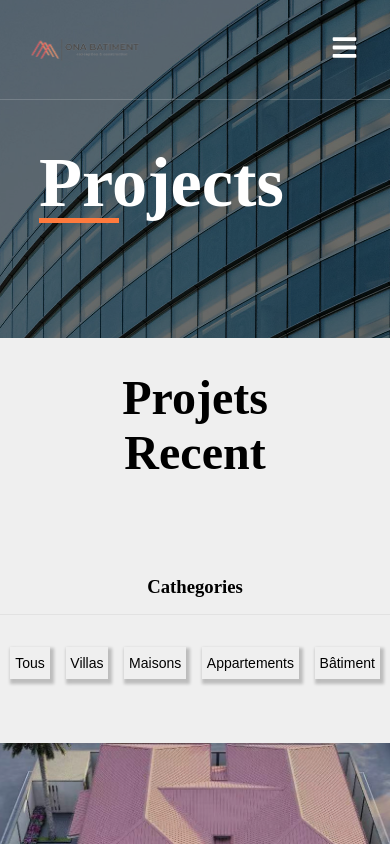
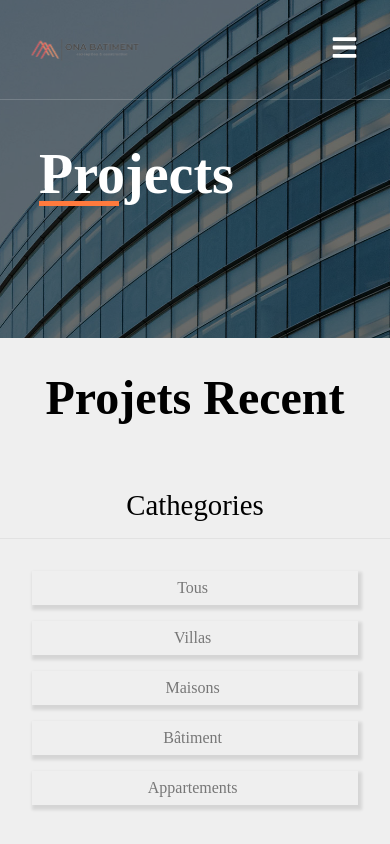
Before and after one commit to William-Hortone/ona-btm, a React (Create React App) app: page /projects in a window 390 px wide. Shown: the top 844 px of the page. Built offline with nearby package versions, Linux system fonts and the light colour scheme; a web font is replaced by a local one.

Commit message:
added a new motion transition

```diff
--- a/src/App.css
+++ b/src/App.css
@@ -2,10 +2,10 @@
   padding: 6rem 8rem;
 }
 .App{
-  height: 100vh;
+  height: 100%;
   width:100%;
-  background: transparent ;
-  position: relative;
+  /* background: transparent ; */
+  /* position: relative; */
   /* position: absolute;
   top: 0;
   left: 0; */
--- a/src/App.js
+++ b/src/App.js
@@ -17,7 +17,7 @@ const App = () => {
       className="App "
     >
       <Navbar />
-      <AnimatePresence exitBeforeEnter>
+      <AnimatePresence exitBeforeEnter initial={false}>
         <Routes key={location.pathname} location={location}>
           <Route path="/" element={<Home />} />
           <Route path="/about" element={<About />} />
--- a/src/Pages/Home/Home.jsx
+++ b/src/Pages/Home/Home.jsx
@@ -7,17 +7,16 @@ import {
   RecentProjects,
 } from "../../containers";
 import AnimatedPage from "../../components/AnimatedPages";
-import { motion as m } from "framer-motion";
-// import "./home.css";
+import { motion } from "framer-motion";
+import "./home.css";
 
 const Home = () => {
   return (
-    <AnimatedPage>
-      <div
-        // initial={{ y: "100%" }}
-        // animate={{ y: "0%" }}
-        // transition={{ duration: 0.75, ease: "easeOut" }}
-        // exit={{ opacity: 1 }}
+    <motion.div
+      initial={{ scaleY: 0 }}
+      animate={{ scaleY: 1 }}
+      exit={{ Scale: 0 }}
+      transition={{ duration: 0.75, ease: "easeOut" }}
       className="app__homePage"
     >
       <Header />
@@ -25,8 +24,7 @@ const Home = () => {
       <Consultation />
       <Specialization />
       <RecentProjects />
-      </div>
-    </AnimatedPage>
+    </motion.div>
   );
 };
 
--- a/src/Pages/Home/home.css
+++ b/src/Pages/Home/home.css
@@ -2,7 +2,7 @@
     position: absolute;
     top: 0;
     left: 0;
-    width: fullscreen;
-    height: full;
-    background-color: brown;
+    width: 100%;
+    height: 100%;
+    /* background-color: brown; */
 }
--- a/src/Pages/Projects/projects.css
+++ b/src/Pages/Projects/projects.css
@@ -5,7 +5,7 @@
     font-size: 3rem;
     padding: 4rem 6rem;
     font-family: var(--font-base);
-    font-weight: 900;
+    font-weight: 600;
 }
 @media screen and (max-width: 1000px){
     .app__projects h2{
@@ -17,3 +17,10 @@
         text-align: center;
     }
 }
+@media screen and (max-width: 550px){
+    .app__projects h2{
+        text-align: center;
+        font-size: 3rem;
+        padding: 2rem  0 0 0 ;
+    }
+}
--- a/src/Pages/about/About.jsx
+++ b/src/Pages/about/About.jsx
@@ -2,25 +2,24 @@ import React from "react";
 import { HeadImage, Consultation } from "../../components";
 import images from "../../constants/images";
 import { Story, Team } from "../../containers";
-import { motion as m } from "framer-motion";
+import { motion } from "framer-motion";
 import AnimatedPage from "../../components/AnimatedPages";
-// import "./about.css";
+import "./about.css";
 
 const About = () => {
   return (
-    <AnimatedPage>
-      <div
-        // initial={{ opacity: 0 }}
-        // animate={{ opacity: 1 }}
-        // transition={{ duration: 0.75, ease: "easeOut" }}
+    <motion.div
+      initial={{ scaleY: 0 }}
+      animate={{ scaleY: 1 }}
+      exit={{ Scale: 0 }}
+      transition={{ duration: 0.75, ease: "easeOut" }}
       className="app__about"
     >
       <HeadImage title="A Propos" img={images.building7} />
       <Story />
       <Team />
       <Consultation />
-      </div>
-    </AnimatedPage>
+    </motion.div>
   );
 };
 
--- a/src/Pages/about/about.css
+++ b/src/Pages/about/about.css
@@ -4,5 +4,5 @@
     left: 0;
     width: 100%;
     height: 100%;
-    background-color: brown;
+    /* background-color: brown; */
 }
--- a/src/components/Category/Category.jsx
+++ b/src/components/Category/Category.jsx
@@ -6,36 +6,37 @@ const Category = ({ handleFilterProjects }) => {
     <div className="categories-container">
       <h3>Cathegories</h3>
       <div className="categories_btn-container">
-        <button
+        <div
           className="btn-category"
           onClick={() => handleFilterProjects("all")}
         >
-          Tous
-        </button>
-        <button
+          <span> Tous</span>
+        </div>
+        <div
           className="btn-category"
           onClick={() => handleFilterProjects("Villa")}
         >
-          Villas
-        </button>
-        <button
+          <span> Villas</span>
+        </div>
+        <div
           className="btn-category"
           onClick={() => handleFilterProjects("Maison")}
         >
-          Maisons
-        </button>
-        <button
+          <span> Maisons</span>
+        </div>
+
+        <div
+          className="btn-category"
+          onClick={() => handleFilterProjects("Bâtiment")}
+        >
+          <span> Bâtiment</span>
+        </div>
+        <div
           className="btn-category"
           onClick={() => handleFilterProjects("Appartement")}
         >
-          Appartements
-        </button>
-        <button
-          className="btn-category"
-          onClick={() => handleFilterProjects("Bâtiment")}
-        >
-          Bâtiment
-        </button>
+          <span> Appartements</span>
+        </div>
       </div>
     </div>
   );
--- a/src/components/Category/category.css
+++ b/src/components/Category/category.css
@@ -3,8 +3,14 @@
     height: 100%;
     display: flex;
     flex-direction: column;
-    align-items: center;
+    /* align-items: center; */
     gap: 1rem;
+}
+.categories-container h3{
+    font-size: 2.5rem;
+    font-weight: 400;
+    padding-left: 6rem;
+    font-family: var(--font-base);
 }
 .categories_btn-container{
     width: 100%;
@@ -15,31 +21,64 @@
     gap: 1rem;
     border-top: 1px solid #0000000e ;
     padding: 2rem ;
+    flex-wrap: wrap;
 }
 .btn-category{
-    width: 100px;
+    width: 100%;
     padding: .5rem .3rem;
     cursor: pointer;
     background: transparent;
     border: none;
     box-shadow: 2px 3px 3px 2px #00000036;
-    font-size: 14px ;
+    font-size: 2rem ;
     transition: transform .3s ease;
+    font-weight: 500;
+    padding-left: 4rem;
+    opacity: .5;
 }
 .btn-category:hover{
-    transform: scale(1.1);
+    transform: scale(1.03);
+    font-weight: 600;
+    opacity: 1;
+}
+.btn-category span{
+    font-family: var(--font-base);
 }
 @media screen and (max-width: 1000px) {
+    .categories-container{
+        align-items: center;
+    }
+    .categories-container h3{
+        padding-left: 0;
+    }
     .categories_btn-container{
         flex-direction: row;
         justify-content: center;
+        text-align: center;
+        /* background-color: red; */
+    }
+    .btn-category{
+        width: 110px;
+        display: flex;
+        justify-content: center;
+        padding-left: 0rem;
+    }
+    .btn-category span{
+        font-size: 1rem;
+    }
+}
+@media screen and (max-width: 550px){
+    .categories-container h3{
+        font-size: 1.8rem;
+    }
+    .btn-category{
+        width: 100%;
     }
 }
 @media screen and (max-width: 380px) {
     .categories_btn-container{
         flex-wrap: wrap;
     }
-    .btn-category{
-        width: fit-content;
-    }
+
+
 }
--- a/src/components/HeadImage/headImage.css
+++ b/src/components/HeadImage/headImage.css
@@ -56,19 +56,21 @@
     .app__headImage{
         height: 40vh;
     }
-    .app__headImage span{
+    /* .app__headImage span{
         left: 50%;
         transform: translate(-50%, -50%);
         font-size: 3.5rem;
-    }
-    .app__headImage span::after{
+    } */
+    /* .app__headImage span::after{
         left: 50%;
         transform: translateX(-50%);
+    } */
+}
+@media screen  and ( max-width: 550px ){
+    /* .app__headImage span{
+        font-size: 2.5rem;
+    } */
+    .app__headImage h1{
+        font-size: 3.5rem;
     }
 }
-@media screen  and ( max-width: 550px ){
-    .app__headImage span{
-
-        font-size: 2.5rem;
-    }
-}
--- a/src/components/ProjectsContainer/projectsContainer.css
+++ b/src/components/ProjectsContainer/projectsContainer.css
@@ -6,9 +6,11 @@
     justify-content: center;
     flex-wrap: wrap;
     gap: 1rem;
+    /* background-color: rebeccapurple; */
+    margin-bottom: 4rem;
 }
 .app__projectsContainer-project{
-    width: 32%;
+    width: 45%;
     height: 45vh;
     position: relative;
     display: flex;
--- a/src/containers/SectionProject/sectionProject.css
+++ b/src/containers/SectionProject/sectionProject.css
@@ -10,9 +10,10 @@
     height: 50%;
     position: sticky;
     top: 100px;
+    /* background-color: antiquewhite; */
 }
 .app__sectionProject-right-box{
-    flex: 4;
+    flex: 2;
 }
 @media screen and (max-width: 1000px) {
     .app__sectionProject{
```
Lines whose indentation alone changed are shown as unchanged.
